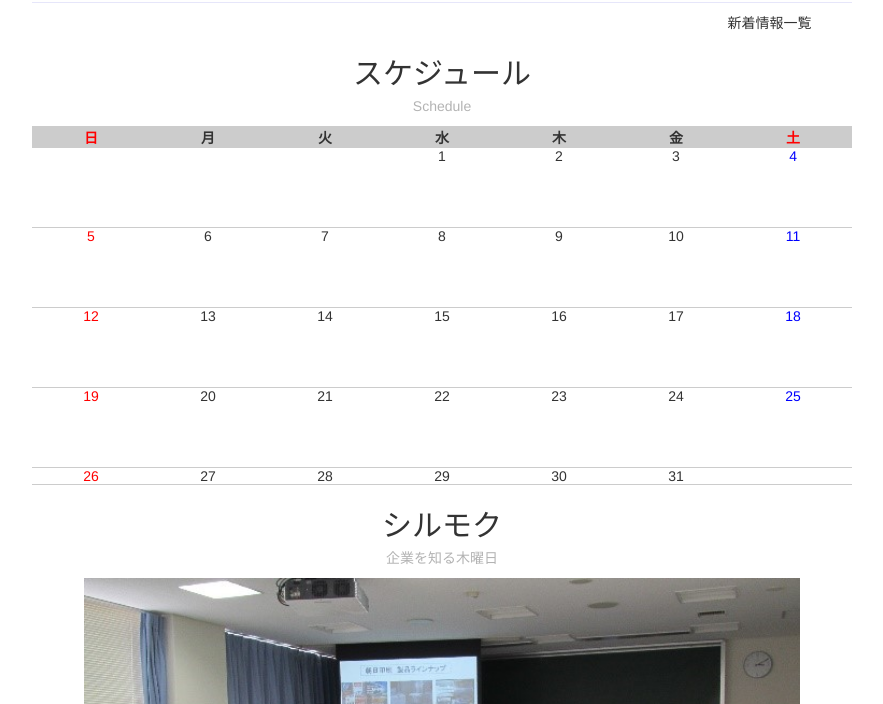
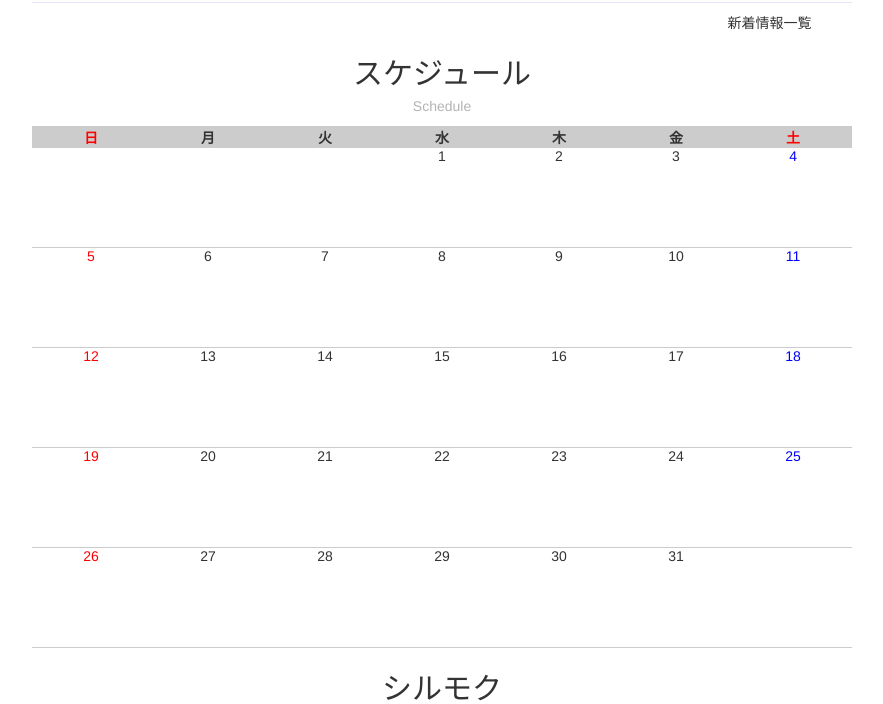
Before and after one commit to stealpattan/koakuma_ccp, a PHP site: page /home.php in a window 1280 px wide. Shown: the part 3736-4440 px from the top of the page, without its empty margins (198-1081 px from the left). Run offline with PHP 8.4, Linux system fonts and the light colour scheme; data comes from the database, SQL or seed files in the repository; data that the repository does not hold is empty.

Commit message:
add code....It is used by home.php

```diff
--- a/ccp/css/common.css
+++ b/ccp/css/common.css
@@ -174,3 +174,8 @@ footer .copyright{
 	background-color: #2390de;
 	color: #fff;
 }
+
+/*home.phpのカレンダー部分で使う*/
+.calendar_content{
+	height: 100px;
+}
```
